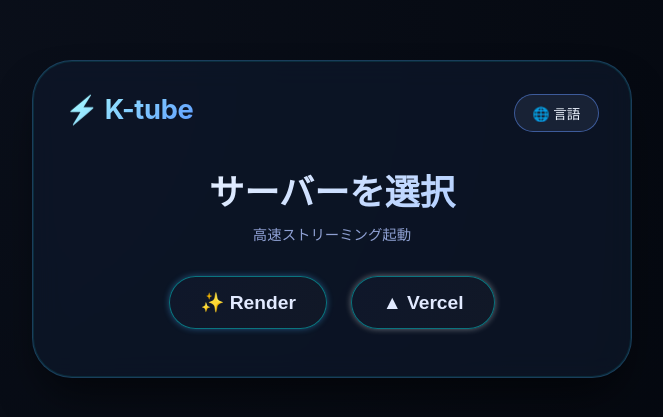
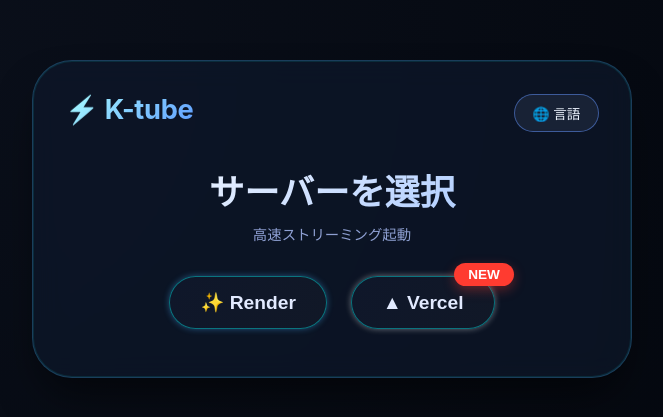
Before and after one commit to KA1121Studio/K-tube-Launcher, a plain HTML site: page index.html in a window 1280 px wide. Shown: the part 181-598 px from the top of the page, without its empty margins (308-971 px from the left). Drawn offline with Linux system fonts and the light colour scheme.

Commit message:
見た目の更新

```diff
--- a/index.html
+++ b/index.html
@@ -1,3 +1,4 @@
+
 <!DOCTYPE html>
 <html lang="ja">
 <head>
@@ -341,8 +342,33 @@
     @media (max-width: 550px) {
       .glass-card { padding: 1.5rem; }
       .glow-title { font-size: 1.7rem; }
-      .server-btn { padding: 0.6rem 1.2rem; font-size: 1rem; }
+      .server-btn { padding: 0.7rem 1.2rem; font-size: 1rem; }
     }
+.server-btn.vercel-btn {
+  position: relative;
+}
+
+.server-btn.vercel-btn::after {
+  content: "NEW";
+  position: absolute;
+
+  top: -14px;
+  right: -20px;
+
+  background: #ff3b30;
+  color: #fff;
+
+  font-size: 0.85rem;
+  font-weight: 700;
+
+  padding: 5px 14px;
+  border-radius: 999px;
+
+  line-height: 1;
+  box-shadow: 0 4px 12px rgba(255, 59, 48, 0.35);
+
+  z-index: 10;
+}
   </style>
 </head>
 <body>
```
